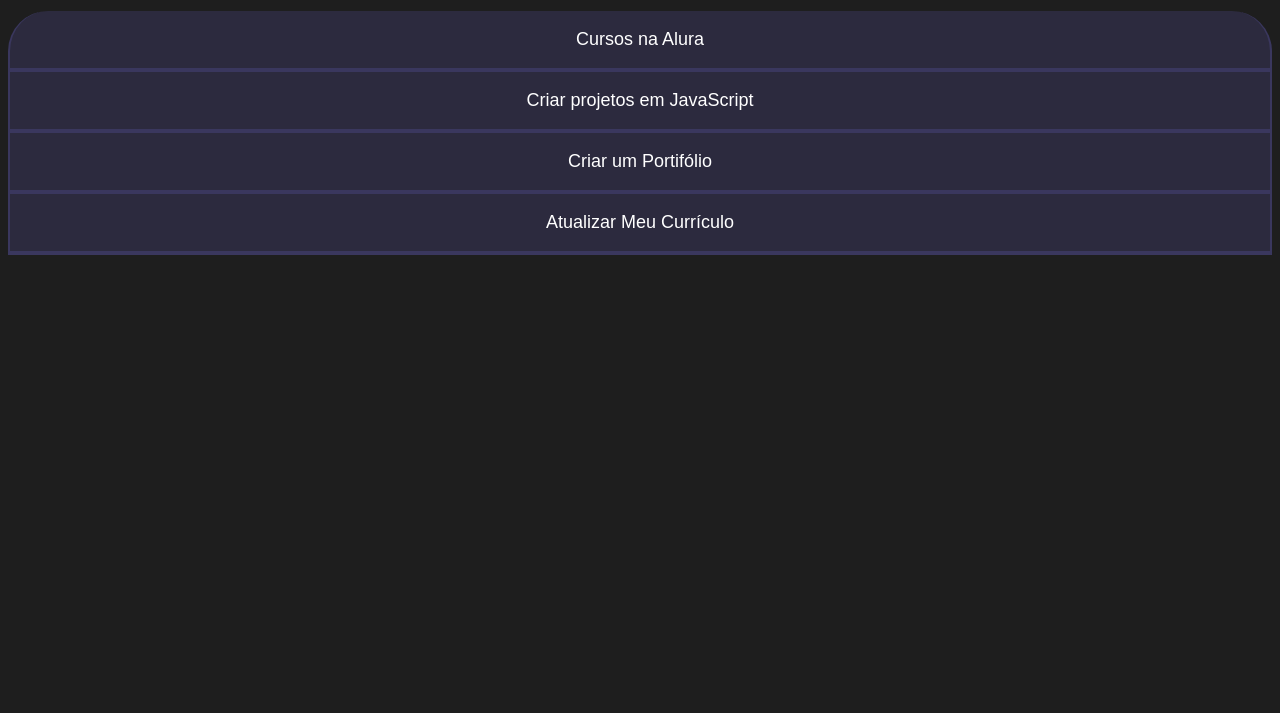
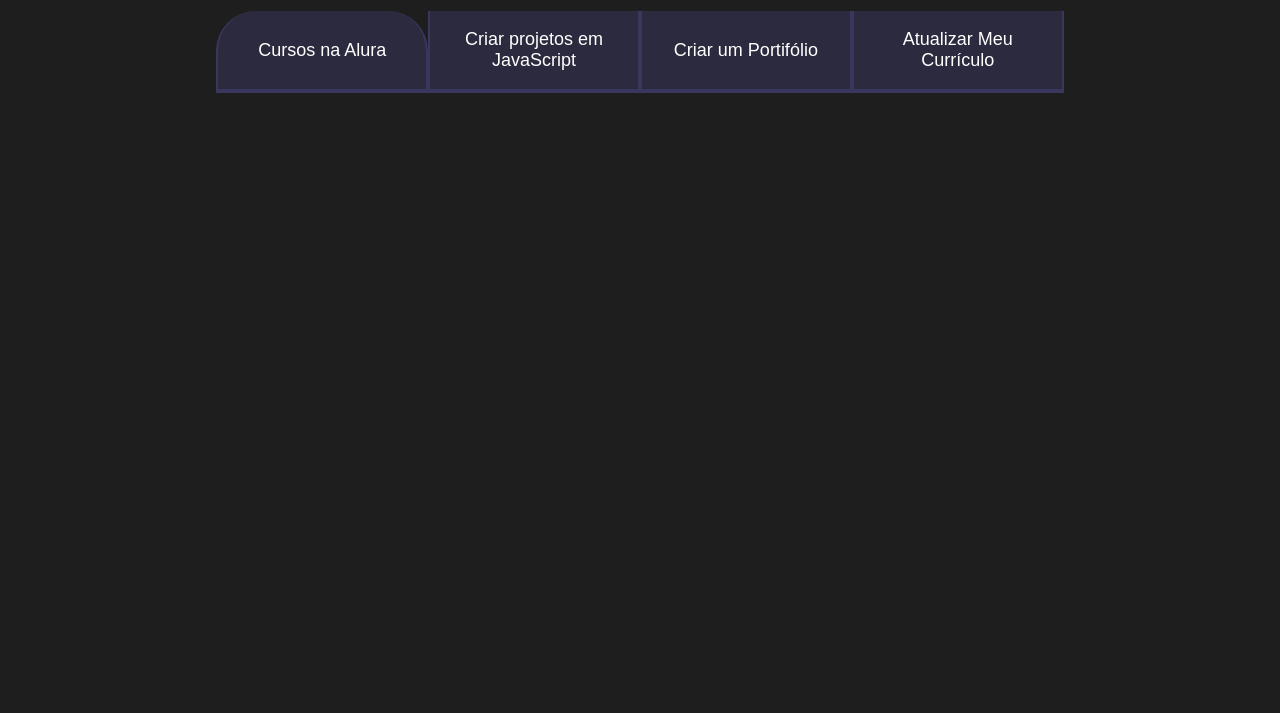
Before and after one commit to RufoAnna/Meus-Objetivos, a plain HTML site: page index.html in a window 1280 px wide. Shown: the part 87-800 px from the top of the page. Drawn offline with Linux system fonts and the light colour scheme.

Commit message:
Add files via upload

```diff
--- a/index.html
+++ b/index.html
@@ -8,14 +8,18 @@
     <link rel="stylesheet" href="style.css" class="css">
 </head>
 <body>
-    <section class="conteudo-principal"></section>
-    <h2 class="titulo-principal">Meus Objetivos do Ano_</h2>
+    <section class="conteudo-principal">
+    <h2 class="titulo-principal">Meus Objetivos do Ano<span>_</span></h2>
     <div class="botoes">
-        <button class="botao">Cursos na Alura</button>
+        <button class="botao ativo">Cursos na Alura</button>
         <button class="botao">Criar projetos em JavaScript</button>
         <button class="botao">Criar um Portifólio</button>
         <button class="botao">Atualizar Meu Currículo</button>
 
     </div>
+  </section>
+  <script src="main.js">
+
+  </script>
 </body>
 </html>
--- a/style.css
+++ b/style.css
@@ -34,6 +34,11 @@
     color: var(--verde);
 }
 
+.ativo{
+    background-color: var(--botao-ativo);
+    border-bottom: 4px solid var(--verde);
+}
+
 .botao {
     font-family: Chakra Petch, sans-serif;
     background-color: var(--botao-inativo);
@@ -49,10 +54,14 @@
     border-top: none;
 }
 
-.botao:first-child{
-    border-radius: 40px 40px 0 0;
+@media screen and (min-width: 768px) {
+    .botoes{
+        display: flex;
+    }
+
+    .botao:first-child{
+        border-radius: 40px 40px 0 0;
+    }
+
+
 }
-
-.botoes {
-    display: block;
-}
```
